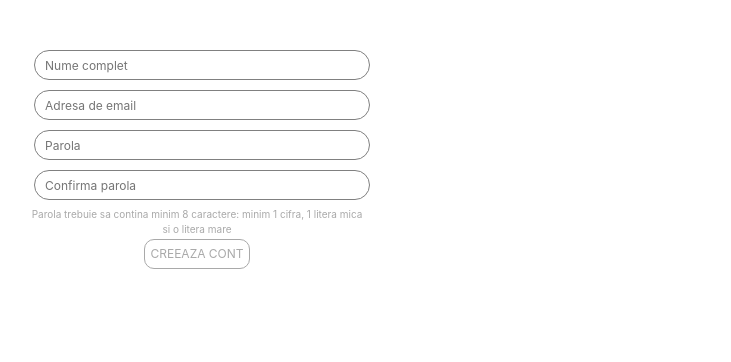
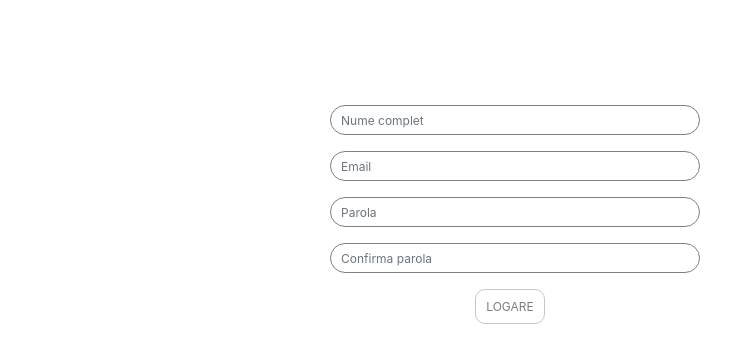
Before and after one commit to mariamarinescu/bucharest-project3-interactive-platform, a React (Create React App) app in the folder frontend/: page / in a window 1280 px wide. Shown: the top 362 px of the page, without its empty margins (443-1174 px from the left). Built offline with nearby package versions, Linux system fonts and the light colour scheme.

Commit message:
creates a better implementation of the form

```diff
--- /dev/null
+++ b/frontend/src/components/signup/FormErrors.js
@@ -0,0 +1,29 @@
+import React from 'react';
+
+
+
+ const FormErrors = ({formErrors}) =>
+  <div className='formErrors'>
+    {Object.keys(formErrors).map((fieldName, i) => {
+      if(formErrors[fieldName].length > 0){
+          if(fieldName === 'email') {
+            return (
+                <p key={i}>{'Email-ul'} {formErrors[fieldName]}</p>
+              )
+          } else if(fieldName === 'password') {
+            return (
+                <p key={i}>{'Parola'} {formErrors[fieldName]}</p>
+              )
+          } else  if(fieldName === 'confirmPassword') {
+            return (
+                <p key={i}>{'Parolele'} {formErrors[fieldName]}</p>
+              )
+          }
+
+      } else {
+        return '';
+      }
+    })}
+  </div>
+
+export default FormErrors;
--- a/frontend/src/components/signup/SignUp.js
+++ b/frontend/src/components/signup/SignUp.js
@@ -1,162 +1,113 @@
 import React from 'react';
-import { Modal, Button, Form } from 'react-bootstrap';
 import './style.css'
-import validator from 'email-validator'
-import classNames from 'classnames';
-// import bcrypt from 'bcrypt'
+import FormErrors from './FormErrors.js';
+import {Button} from 'react-bootstrap';
 
+export default class extends React.Component {
 
-
-
-
-
-class SignUp extends React.Component {
-    encryptSuccess = false;
-    pass;
-    confirm;
     constructor(props) {
         super(props);
         this.state = {
-            errorEmailText: '',
-            errorNameText: '',
-            errorPasswordText: '',
-            errorConfirmPasswordText: '',
+            name: '',
             email: '',
-            name: '',
             password: '',
-            password_message: 'Parola trebuie sa contina minim 8 caractere: minim 1 cifra, 1 litera mica si o litera mare'
+            confirmPassword: '',
+            formErrors: { email: '', password: '', confirmPassword: '' },
+            emailValid: false,
+            passwordValid: false,
+            formValid: false,
+            confirmPasswordValid: false
         }
 
     }
-    // async hash(passParam) {
-    //     await bcrypt.hash(passParam, 10, (err, hash) => {
-    //         if (err) {
-    //             console.error(err)
-    //             return
-    //         }
-    //         console.log(hash)
-    //     })
-    // }
-    // async confirmHash(passParam, hashParam) {
-    //     await bcrypt.compare(passParam, hashParam, (err, res) => {
-    //         if (err) {
-    //             console.error(err)
-    //             return
-    //         } else this.encryptSuccess = true;
-    //     }
 
-    //     )
-    // }
-    signup = () => {
-        const email = this.emailField.value;
-        const name = this.nameField.value;
 
-        const password = this.passwordField.value;
-        const passwordConfirmed = this.confPasswordField.value;
-        const regExpNonDigit = RegExp(/^[^0-9]+$/);
-        const regExp8CharsIpperAndLowerAndDigit = RegExp(/^(?=.*[A-Za-z])(?=.*\d)[A-Za-z\d]{8,}$/);
-        if (!validator.validate(email)) {
+    handleUserInput = (e) => {
+        const name = e.target.name;
+        const value = e.target.value;
+        this.setState({ [name]: value },
+            () => { this.validateField(name, value) })
+        if (this.state.password === this.state.confirmPassword && this.state.password !== '' && this.state.confirmPassword !== '') {
             this.setState({
-                errorEmailText: 'Please provide the correct email.'
-            });
+                confirmPasswordValid: true
+            })
+        }
 
-        // } else if (regExpNonDigit.test(name) === true) {
-        //     this.setState({
-        //         errorNameText: 'Please enter your name corectly.'
-        //     });
-        //     return;
-        } else if (regExp8CharsIpperAndLowerAndDigit.test(password) === false) {  // at least 8 characters, one letter and one number
-            this.setState({
-                errorPasswordText: 'Password must contain minimum 8 characters, 1 letter and 1 number.'
-            });
+    }
 
-        } else if (password !== passwordConfirmed) {
-            this.setState({
-                errorConfirmPasswordText: "Passwords don't match"
-            });
 
-        } else if (password === passwordConfirmed) {
+    validateField(fieldName, value) {
+        let fieldValidationErrors = this.state.formErrors;
+        let emailValid = this.state.emailValid;
+        let passwordValid = this.state.passwordValid;
+        let confirmPasswordValid = this.state.confirmPasswordValid;
 
-                            this.setState({
-                                errorNameText: null,
-                                errorPasswordText: null,
-                                errorConfirmPasswordText: null,
-                                errorEmailText: null,
-                                email: email,
-                                name: name,
-                                password: password,
+        switch (fieldName) {
+            case 'email':
+                emailValid = value.match(/^([\w.%+-]+)@([\w-]+\.)+([\w]{2,})$/i); //an example regex from the Devise library.
+                fieldValidationErrors.email = emailValid ? '' : ' nu este valid.';
+                break;
+            case 'password':
+                passwordValid = value.length >= 6;
+                fieldValidationErrors.password = passwordValid ? '' : ' este prea scurta.';
+                break;
+            case 'confirmPassword':
+                confirmPasswordValid = value === this.state.password;
+                fieldValidationErrors.confirmPassword = confirmPasswordValid ? '' : 'nu se potrivesc.';
+                break;
+            default:
+                break;
 
-                            });
+        }
 
-                    }
-        console.log('email: ' + this.state.email + ', name: ' + this.state.name + ',  pass: ' +
-            this.state.password);
+        this.setState({
+            formErrors: fieldValidationErrors,
+            emailValid: emailValid,
+            passwordValid: passwordValid
+        }, this.validateForm);
+    }
+
+    validateForm() {
+        this.setState({ formValid: this.state.emailValid && this.state.passwordValid });
     }
 
     render() {
-        const fieldEmailError = this.state.errorEmailText ?
-            (
-                <div className="errorMessage">
-                    {this.state.errorEmailText}
-                </div>) : null;
-        const fieldNameError = this.state.errorNameText ?
-            (
-                <div className="errorMessage">
-                    {this.state.errorNameText}
-                </div>) : null;
-        const fieldPasswordError = this.state.errorPasswordText ?
-            (
-                <div className="errorMessage">
-                    {this.state.errorPasswordText}
-                </div>) : null;
-        const fieldConfirmPassError = this.state.errorConfirmPasswordText ?
-            (
-                <div className="errorMessage">
-                    {this.state.errorConfirmPasswordText}
-                </div>) : null;
-        const passMsg = (<div className="message">
-            {this.state.password_message}
-        </div>)
         return (
-            <div >
-                <Modal.Dialog id="my-signup-modal">
-                    {/* <Modal.Header closeButton>
-                    </Modal.Header> */}
-                    <Modal.Body>
-                        <form>
-                            <input className={classNames("input", { ["inputError"]: this.state.errorNameText })}
-                                placeholder="Nume complet"
-                                ref={(f) => { this.nameField = f; }}
-                                type="text" />
-                            {fieldNameError}
-
-                            <input className={classNames("input", { ["inputError"]: this.state.errorEmailText })}
-                                placeholder="Adresa de email"
-                                ref={(f) => { this.emailField = f; }}
-                                type="email" />
-                            {fieldEmailError}
-                            <input className={classNames("input", { ["inputError"]: this.state.errorPasswordText })}
-                                placeholder="Parola"
-                                ref={(f) => { this.passwordField = f; }}
-                                type="password" />
-
-                            {fieldPasswordError}
-                            <input className={classNames("input", { ["inputError"]: this.state.errorConfirmPasswordText })}
-                                placeholder="Confirma parola"
-                                ref={(f) => { this.confPasswordField = f; }}
-                                type="password" />
-                            {fieldConfirmPassError}
-                            {passMsg}
-                            <div className="actionContainer">
-                                <div className="button btn btn-dark" onClick={this.signup}>Creeaza cont</div>
-                            </div>
-                        </form>
-                    </Modal.Body>
-                </Modal.Dialog>
+            <div id="signup-form">
+                <form className="">
+                    <div className="form-group">
+                        <input type="text" className="form-control mySignUp-input"
+                            name="name" value={this.state.name}
+                            placeholder="Nume complet"
+                            onChange={(event) => this.handleUserInput(event)} />
+                    </div>
+                    <div className="form-group">
+                        <input type="email" className="form-control mySignUp-input"
+                            name="email" value={this.state.email}
+                            placeholder="Email"
+                            onChange={(event) => this.handleUserInput(event)} />
+                    </div>
+                    <div className="form-group">
+                        <input type="password" className="form-control mySignUp-input"
+                            name="password" value={this.state.password}
+                            placeholder="Parola"
+                            onChange={(event) => this.handleUserInput(event)} />
+                    </div>
+                    <div className="form-group">
+                        <input type="password" className="form-control mySignUp-input"
+                            name="confirmPassword" value={this.state.confirmPassword}
+                            placeholder="Confirma parola"
+                            onChange={(event) => this.handleUserInput(event)} />
+                    </div>
+                    <Button variant="outline-dark" className="mySignUp-bttn" type="submit"
+                     disabled={!this.state.formValid}>
+                         Logare
+                    </Button>
+                </form>
+                <div className="panel panel-default">
+                    <FormErrors formErrors={this.state.formErrors} />
+                </div>
             </div>
         )
     }
-
 }
-
-export default SignUp;
--- a/frontend/src/components/signup/style.css
+++ b/frontend/src/components/signup/style.css
@@ -1,6 +1,9 @@
-#my-signup-modal {
-    width: 370px;
-    height: 360px;
+#signup-form {
+    width: 370px!important;
+    height: 360px!important;
+    position: relative;
+    top: 100px;
+    left: 60%;;
 }
 
 .modal-content {
@@ -11,7 +14,7 @@
     border: 1px solid purple;
 }
 
-.input {
+.mySignUp-input {
     width: 100%;
     font-size: 12px;
     margin: 5px;
@@ -21,7 +24,7 @@
     height: 30px;
 }
 
-.button{
+.mySignUp-bttn{
     text-transform: uppercase;
     padding: 5px;
     border-radius: 10px;
@@ -30,7 +33,8 @@
     color: darkgray;
     font-size: 12px;
     border-color:darkgray;
-    height: 30px;
+    height: 35px;
+    width: 70px;
 }
 
 .button:hover {
```
Also changed, not shown: frontend/src/components/signup/previous-try/SignUp-try.js (added, +157 -0 lines), 2 other files (tests, documents, lock files or other folders).
